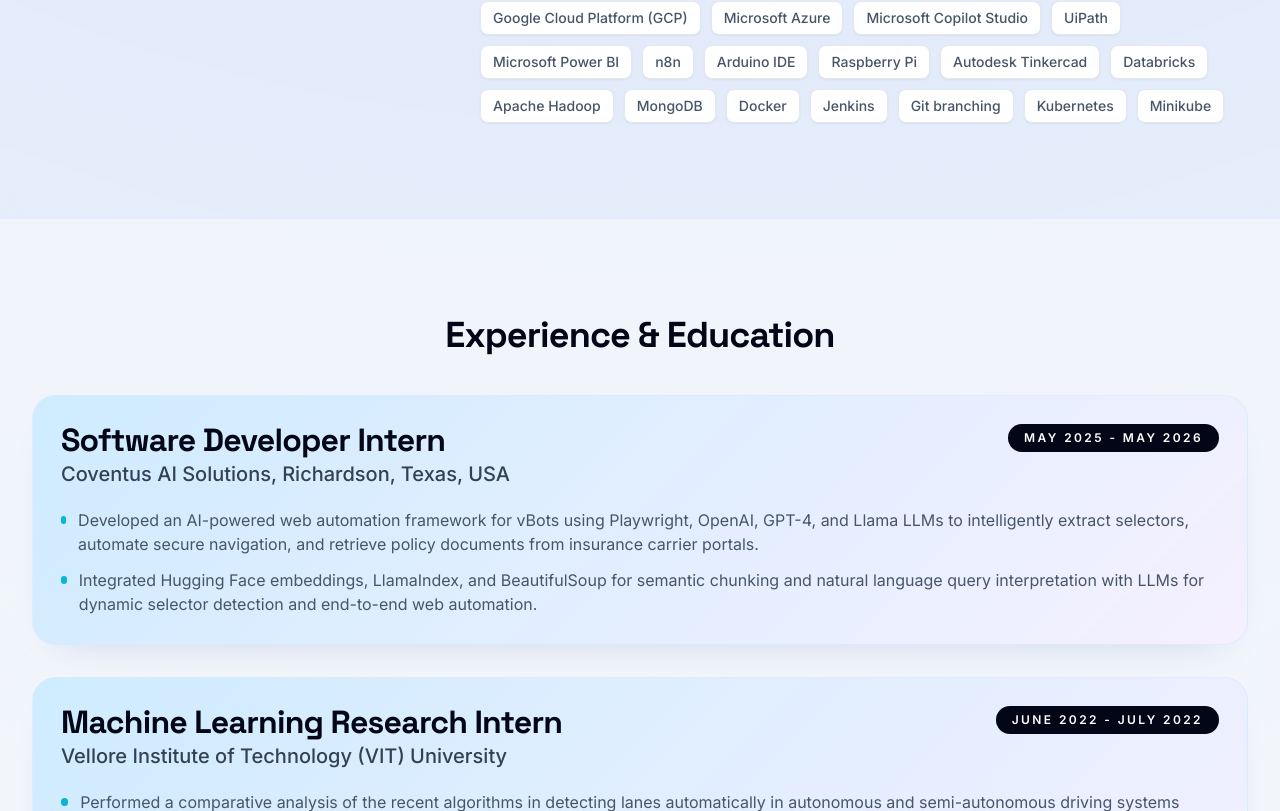
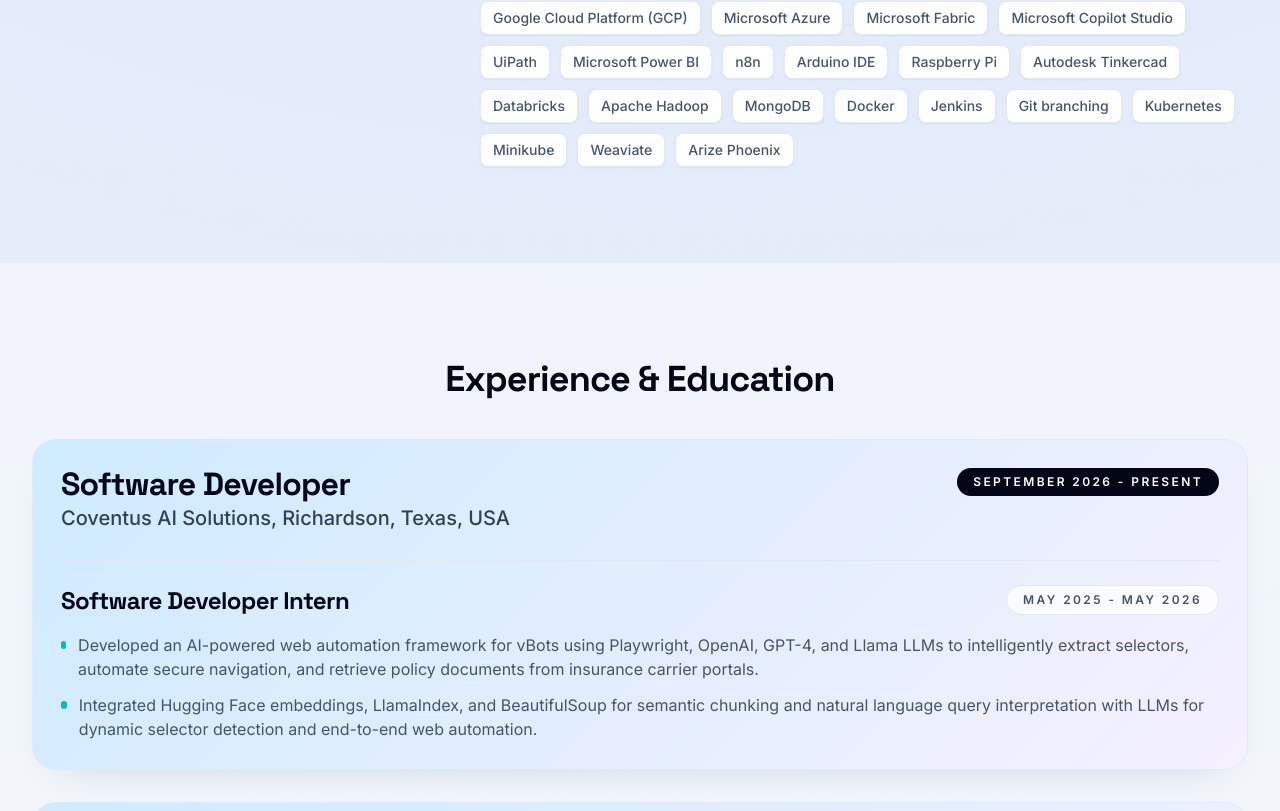
Before and after one commit to HarshithaDA/HarshithaDA.github.io, a React (Vite) app: page / in a window 1280 px wide. Shown: the part 1549-2360 px from the top of the page. Built offline with nearby package versions, Linux system fonts and the light colour scheme.

Commit message:
Update portfolio skills and experience timeline
Co-authored-by: Copilot <223556219+Copilot@users.noreply.github.com>

```diff
--- a/src/App.tsx
+++ b/src/App.tsx
@@ -506,6 +506,7 @@ function App() {
                     {[
                       'Google Cloud Platform (GCP)',
                       'Microsoft Azure',
+                      'Microsoft Fabric',
                       'Microsoft Copilot Studio',
                       'UiPath',
                       'Microsoft Power BI',
@@ -521,6 +522,8 @@ function App() {
                       'Git branching',
                       'Kubernetes',
                       'Minikube',
+                      'Weaviate',
+                      'Arize Phoenix',
                     ].map((skill) => (
                       <span
                         key={skill}
@@ -560,6 +563,7 @@ function App() {
                     {item.period}
                   </p>
                 </div>
+                {item.details.length ? (
                   <ul className="mt-5 grid gap-3 text-slate-600">
                     {item.details.map((detail) => (
                       <li key={detail} className="flex gap-3">
@@ -568,6 +572,27 @@ function App() {
                       </li>
                     ))}
                   </ul>
+                ) : null}
+                {item.previousRole ? (
+                  <div className="mt-7 border-t border-slate-200 pt-6">
+                    <div className="flex flex-col gap-3 md:flex-row md:items-start md:justify-between">
+                      <h4 className="text-xl font-semibold tracking-tight text-slate-950 md:text-2xl">
+                        {item.previousRole.title}
+                      </h4>
+                      <p className="inline-flex w-fit rounded-full border border-slate-200 bg-white/80 px-4 py-1.5 text-xs font-semibold uppercase tracking-[0.2em] text-slate-600">
+                        {item.previousRole.period}
+                      </p>
+                    </div>
+                    <ul className="mt-4 grid gap-3 text-slate-600">
+                      {item.previousRole.details.map((detail) => (
+                        <li key={detail} className="flex gap-3">
+                          <span className="mt-2 h-2 w-2 rounded-full bg-cyan-500" />
+                          <span>{detail}</span>
+                        </li>
+                      ))}
+                    </ul>
+                  </div>
+                ) : null}
               </article>
             ))}
           </div>
--- a/src/content.ts
+++ b/src/content.ts
@@ -25,13 +25,18 @@ export const siteContent = {
   },
   experience: [
     {
-      title: 'Software Developer Intern',
+      title: 'Software Developer',
       place: 'Coventus AI Solutions, Richardson, Texas, USA',
-      period: 'May 2025 - May 2026',
-      details: [
-        'Developed an AI-powered web automation framework for vBots using Playwright, OpenAI, GPT-4, and Llama LLMs to intelligently extract selectors, automate secure navigation, and retrieve policy documents from insurance carrier portals.',
-        'Integrated Hugging Face embeddings, LlamaIndex, and BeautifulSoup for semantic chunking and natural language query interpretation with LLMs for dynamic selector detection and end-to-end web automation.',
-      ],
+      period: 'September 2026 - Present',
+      details: [],
+      previousRole: {
+        title: 'Software Developer Intern',
+        period: 'May 2025 - May 2026',
+        details: [
+          'Developed an AI-powered web automation framework for vBots using Playwright, OpenAI, GPT-4, and Llama LLMs to intelligently extract selectors, automate secure navigation, and retrieve policy documents from insurance carrier portals.',
+          'Integrated Hugging Face embeddings, LlamaIndex, and BeautifulSoup for semantic chunking and natural language query interpretation with LLMs for dynamic selector detection and end-to-end web automation.',
+        ],
+      },
     },
     {
       title: 'Machine Learning Research Intern',
@@ -153,9 +158,9 @@ export const siteContent = {
           description: [
             'Developed a secure, observable RAG application that answers grounded questions over enterprise PDF knowledge bases.',
             'Combined dense vector similarity and BM25 keyword matching in Weaviate, with prompt-injection filtering before retrieval and generation.',
-            'Added Gemini on Vertex AI, Streamlit and Flask interfaces, and OpenTelemetry telemetry for retrieval quality, latency, and token usage.',
+            'Added Gemini on Vertex AI, Streamlit and Flask interfaces, and Arize Phoenix with OpenTelemetry telemetry for retrieval quality, latency, and token usage.',
           ],
-          stack: ['Python', 'RAG', 'Gemini', 'Vertex AI', 'Weaviate', 'Streamlit', 'Flask', 'OpenTelemetry'],
+          stack: ['Python', 'RAG', 'Gemini', 'Vertex AI', 'Weaviate', 'Arize Phoenix', 'Streamlit', 'Flask', 'OpenTelemetry'],
           href: 'https://github.com/HarshithaDA/Cloud_MonitoredRAG',
         },
         {
@@ -208,6 +213,17 @@ export const siteContent = {
           stack: ['Python', 'Flask', 'NASA APIs', 'Docker', 'Jenkins', 'GitFlow', 'Kubernetes', 'Minikube'],
           href: 'https://github.com/HarshithaDA/NASA-Space-Data-App',
         },
+        {
+          title: 'Cloud Monitored RAG',
+          year: 2026,
+          description: [
+            'Developed a secure, observable RAG application that answers grounded questions over enterprise PDF knowledge bases.',
+            'Combined dense vector similarity and BM25 keyword matching in Weaviate, with prompt-injection filtering before retrieval and generation.',
+            'Added Gemini on Vertex AI, Streamlit and Flask interfaces, and Arize Phoenix with OpenTelemetry telemetry for retrieval quality, latency, and token usage.',
+          ],
+          stack: ['Python', 'RAG', 'Gemini', 'Vertex AI', 'Weaviate', 'Arize Phoenix', 'Streamlit', 'Flask', 'OpenTelemetry'],
+          href: 'https://github.com/HarshithaDA/Cloud_MonitoredRAG',
+        }
       ],
     },
         {
```
Lines whose indentation alone changed are shown as unchanged.
